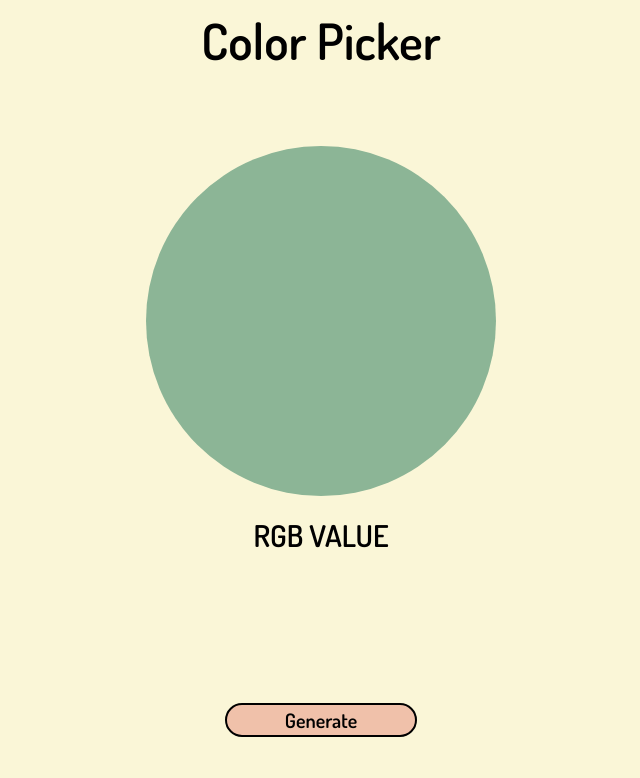
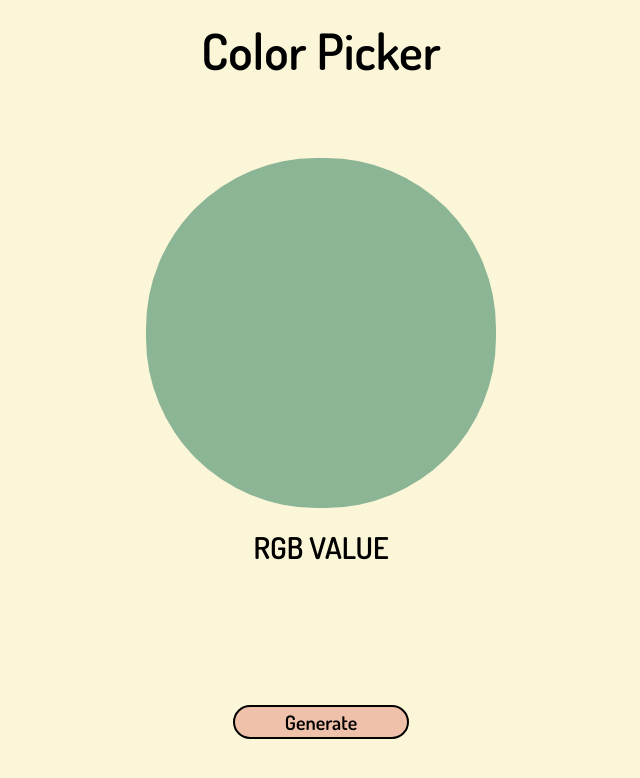
Before and after one commit to AndresEstebanGonzalez/ColorPicker, a plain HTML site: page index.html in a window 1280 px wide. Shown: the whole page, without its empty margins (319-959 px from the left). Drawn offline with Linux system fonts and the light colour scheme.

```diff
--- a/style.scss
+++ b/style.scss
@@ -23,8 +23,8 @@ body {
   .top-sector {
     @include flexCenter;
 
-    width: 100%;
-    height: 10%;
+    width: 100vw;
+    height: 10rem;
 
     .app-title {
       font-size: 5rem;
@@ -34,13 +34,13 @@ body {
     @include flexCenter;
     flex-direction: column;
 
-    width: 100%;
-    height: 70%;
+    width: 100vw;
+    height: 70rem;
 
     .color-circle {
       width: 35rem;
       height: 35rem;
-      border-radius: 50%;
+      border-radius: 17rem;
       background-color: $light-green;
     }
 
@@ -51,17 +51,17 @@ body {
   .bottom-sector {
     @include flexCenter;
 
-    width: 100%;
-    height: 20%;
+    width: 100vw;
+    height: 20rem;
 
     .color-btn {
       @include flexCenter;
 
-      width: 15%;
-      height: 20%;
+      width: 1.5;
+      height: 2rem;
       padding: 1.5rem 5rem;
       border: 0.2rem solid $black;
-      border-radius: 20px;
+      border-radius: 20rem;
       background-color: $salmon;
       font-family: "Dosis";
       font-size: 2rem;
```
Also changed, not shown: style.css, 1 other file.
